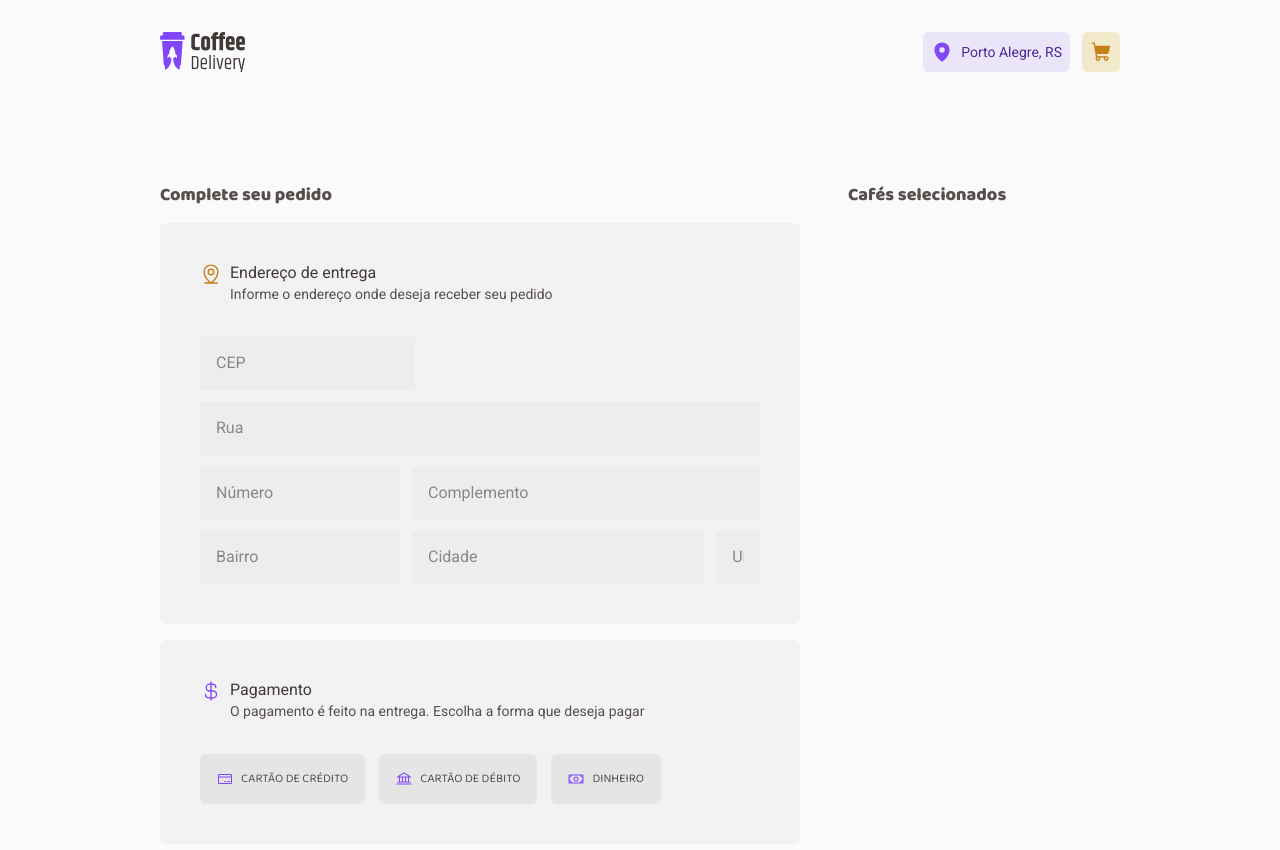
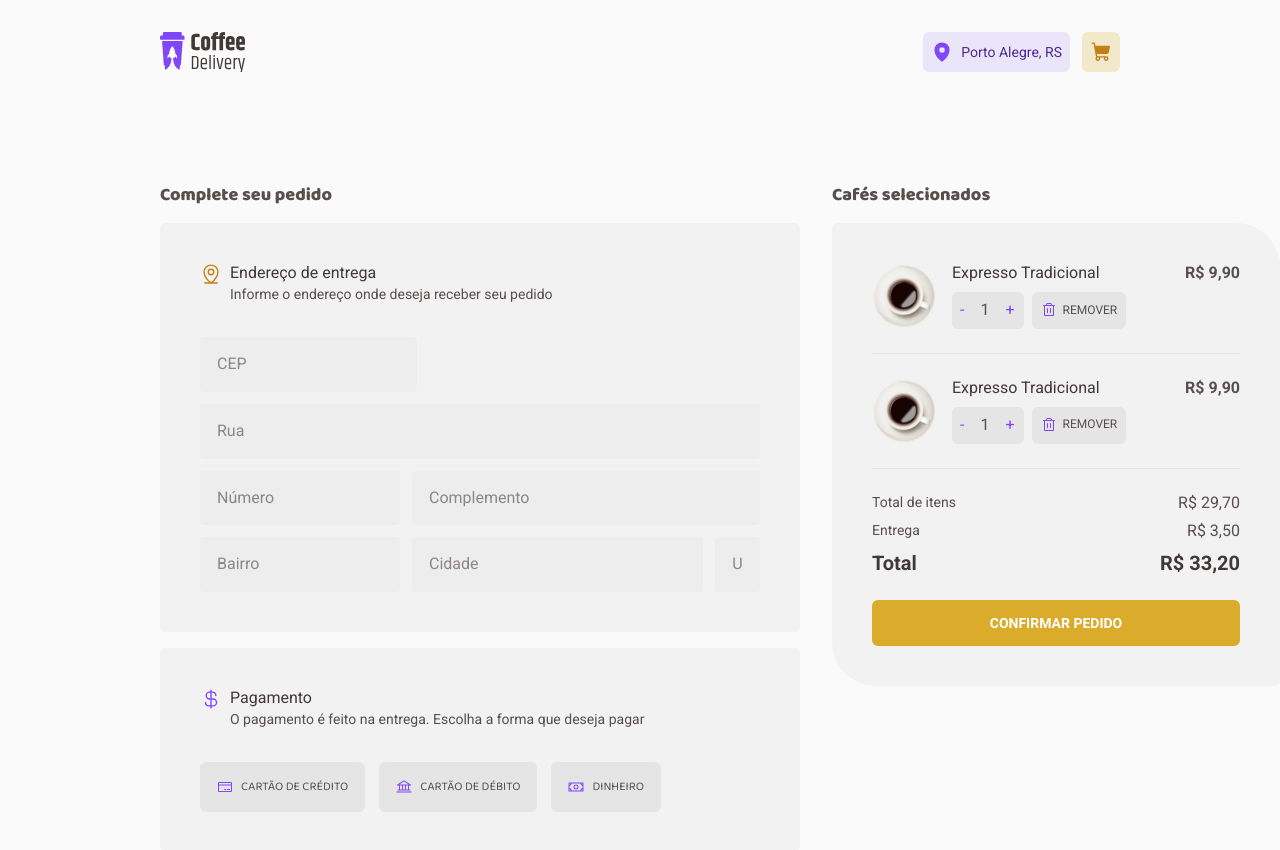
Before and after one commit to nickolasaperes/coffee-delivery-rocketseat, a React (Vite) app: page /checkout in a window 1280 px wide. Shown: the top 850 px of the page. Built offline with nearby package versions, Linux system fonts and the light colour scheme; the HTML template or start-up script is replaced by a standard one.

Commit message:
Checkout page

```diff
--- /dev/null
+++ b/src/components/CounterButton/index.tsx
@@ -0,0 +1,29 @@
+import { useState } from "react";
+import { CounterContainer } from "./styles";
+
+interface CounterButtonProps {
+  initialQuantity: number;
+}
+
+export function CounterButton({ initialQuantity }: CounterButtonProps) {
+  const [quantity, setQuantity] = useState(initialQuantity);
+
+  function increase() {
+    setQuantity((state) => state + 1)
+  }
+
+  function decrease() {
+    setQuantity((state) => {
+      if (state - 1 <= 0) return 0;
+      return state - 1;
+    })
+  }
+
+  return (
+    <CounterContainer>
+      <button onClick={decrease}>-</button>
+      <span>{quantity}</span>
+      <button onClick={increase}>+</button>
+    </CounterContainer>
+  )
+}
--- /dev/null
+++ b/src/components/CounterButton/styles.ts
@@ -0,0 +1,25 @@
+import styled from "styled-components";
+
+export const CounterContainer = styled.div`
+  display: flex;
+  align-items: center;
+  gap: 0.5rem;
+
+  max-width: 72px;
+
+  background-color: ${(props) => props.theme["base-button"]};
+  border-radius: 6px;
+
+  button {
+    background-color: ${(props) => props.theme["base-button"]};
+    color: ${(props) => props.theme.purple};
+
+    height: 100%;
+
+    cursor: pointer;
+
+    &:hover {
+      color: ${(props) => props.theme["purple-dark"]};
+    }
+  }
+`;
--- a/src/components/Header/index.tsx
+++ b/src/components/Header/index.tsx
@@ -1,14 +1,15 @@
 import { ButtonsContainer, HeaderContainer, KartButton, LocationButton } from "./styles";
 import logo from "../../assets/logo.svg";
 import { MapPin, ShoppingCart } from "@phosphor-icons/react";
+import { NavLink } from "react-router-dom";
 
 export function Header() {
   return (
     <HeaderContainer>
-      <img src={logo}/>
+      <NavLink to="/" title="Home"><img src={logo}/></NavLink>
       <ButtonsContainer>
         <LocationButton><MapPin size={22} weight="fill" /> <span>Porto Alegre, RS</span></LocationButton>
-        <KartButton><ShoppingCart size={22} weight="fill" /></KartButton>
+        <NavLink to="/checkout" title="Checkout"><KartButton><ShoppingCart size={22} weight="fill" /></KartButton></NavLink>
       </ButtonsContainer>
     </HeaderContainer>
   )
--- a/src/components/Header/styles.ts
+++ b/src/components/Header/styles.ts
@@ -5,6 +5,10 @@ export const HeaderContainer = styled.div`
   display: flex;
   justify-content: space-between;
   margin: 32px 0;
+
+  a {
+    display: flex;
+  }
 `;
 
 export const BaseButton = styled.button`
--- a/src/pages/Checkout/AddressForm/styles.ts
+++ b/src/pages/Checkout/AddressForm/styles.ts
@@ -27,13 +27,20 @@ const BaseInput = styled.input`
   outline: 0;
   padding: 1rem;
   background-color: ${(props) => props.theme["base-input"]};
-  color: ${(props) => props.theme["base-label"]};
+  color: ${(props) => props.theme["base-text"]};
+
+  border: 1px solid transparent;
+  border-radius: 4px;
 
   &::placeholder {
     color: ${(props) => props.theme["base-label"]};
   }
   &::-ms-input-placeholder { /* Edge 12 -18 */
     color: ${(props) => props.theme["base-label"]};
+  }
+
+  &:focus {
+    border: 1px solid ${(props) => props.theme["yellow-dark"]};
   }
 `
 
--- /dev/null
+++ b/src/pages/Checkout/OrderSummary/index.tsx
@@ -0,0 +1,45 @@
+import { ButtonsContainer, ConfirmButton, Item, ItemDescription, OrderSummaryContainer, PriceDescription, PriceSummary, PriceTotal, Products, RemoveButton } from "./styles";
+import americano from '../../../assets/americano.svg';
+import { CounterButton } from "../../../components/CounterButton";
+import { Trash } from "@phosphor-icons/react";
+import { NavLink } from "react-router-dom";
+
+export function OrderSummary() {
+  return (
+    <OrderSummaryContainer>
+      {/* Products */}
+      <Products>
+        {/* Item */}
+        <Item>
+          <img src={americano} />
+          <div>
+            <ItemDescription><span>Expresso Tradicional</span><span>R$ 9,90</span></ItemDescription>
+            <ButtonsContainer>
+              <CounterButton initialQuantity={1} />
+              <RemoveButton><Trash size={16} />REMOVER</RemoveButton>
+            </ButtonsContainer>
+          </div>
+        </Item>
+        <Item>
+          <img src={americano} />
+          <div>
+            <ItemDescription><span>Expresso Tradicional</span><span>R$ 9,90</span></ItemDescription>
+            <ButtonsContainer>
+              <CounterButton initialQuantity={1} />
+              <RemoveButton><Trash size={16} />REMOVER</RemoveButton>
+            </ButtonsContainer>
+          </div>
+        </Item>
+      </Products>
+
+      {/* Price summary */}
+      <PriceSummary>
+        <PriceDescription><span>Total de itens</span><span>R$ 29,70</span></PriceDescription>
+        <PriceDescription><span>Entrega</span><span>R$ 3,50</span></PriceDescription>
+        <PriceTotal><span>Total</span><span>R$ 33,20</span></PriceTotal>
+      </PriceSummary>
+
+      <NavLink to="/success" title="Checkout Success"><ConfirmButton>Confirmar Pedido</ConfirmButton></NavLink>
+    </OrderSummaryContainer>
+  )
+}
--- /dev/null
+++ b/src/pages/Checkout/OrderSummary/styles.ts
@@ -0,0 +1,146 @@
+import styled from "styled-components";
+
+export const OrderSummaryContainer = styled.div`
+  display: flex;
+  flex-direction: column;
+  gap: 1.5rem;
+
+  margin-top: 1rem;
+  padding: 2.5rem;
+  min-width: 448px;
+
+  background-color: ${(props) => props.theme["base-card"]};
+  border-radius: 6px 44px;
+
+  form {
+    display: flex;
+    flex-direction: column;
+    gap: 0.75rem;
+  }
+
+  p {
+    display: flex;
+    gap: 0.75rem;
+  }
+`;
+
+export const Products = styled.div`
+  display: flex;
+  flex-direction: column;
+
+  gap: 1.5rem;
+`;
+
+export const Item = styled.div`
+  display: flex;
+  align-items: center;
+  justify-content: center;
+  gap: 1rem;
+  padding-bottom: 1.5rem;
+
+
+  font-family: 'Roboto', sans-serif;
+
+  border-bottom: 1px solid ${(props) => props.theme["base-button"]};
+
+  img {
+    width: 64px;
+    height: 64px;
+  }
+
+  div {
+    width: 100%;
+  }
+`;
+export const ItemDescription = styled.div`
+  color: ${(props) => props.theme["base-subtitle"]};
+  display: flex;
+  justify-content: space-between;
+
+  :last-child {
+    color: ${(props) => props.theme["base-text"]};
+    font-weight: 900;
+  }
+`;
+
+export const ButtonsContainer = styled.div`
+  display: flex;
+  margin-top: 0.5rem;
+  gap: 0.5rem;
+`;
+
+export const RemoveButton = styled.button`
+  background-color: ${(props) => props.theme["base-button"]};
+  color: ${(props) => props.theme["base-text"]};
+  font-size: 0.75rem;
+
+  display: flex;
+  align-items: center;
+  justify-content: center;
+  gap: 0.35rem;
+
+  cursor: pointer;
+
+  border: 1px solid transparent;
+
+  :first-child {
+    color: ${(props) => props.theme["purple"]};
+    margin-top: -1px;
+  }
+
+  &:hover {
+    background-color: ${(props) => props.theme["base-hover"]};
+  }
+
+  &:active {
+    background-color: ${(props) => props.theme["purple-light"]};
+    border: 1px solid ${(props) => props.theme["purple"]};
+  }
+`;
+
+export const PriceSummary = styled.div`
+  display: flex;
+  flex-direction: column;
+  gap: 0.5rem;
+
+  font-family: 'Roboto', sans-serif;
+`;
+
+export const PriceDescription = styled.div`
+  display: flex;
+  justify-content: space-between;
+
+
+  :first-child {
+    font-size: 0.875rem;
+  }
+`;
+
+export const PriceTotal = styled.div`
+  display: flex;
+  justify-content: space-between;
+
+  font-size: 1.25rem;
+  font-weight: 900;
+
+  color: ${(props) => props.theme["base-subtitle"]};
+`;
+
+export const ConfirmButton = styled.button`
+  align-self: center;
+  width: 100%;
+  height: 46px;
+
+  background-color: ${(props) => props.theme["yellow"]};
+  color: ${(props) => props.theme["white"]};
+
+  font-size: 0.875rem;
+  font-weight: 900;
+  text-transform: uppercase;
+
+  cursor: pointer;
+
+  &:hover {
+    background-color: ${(props) => props.theme["yellow-dark"]};
+  }
+`;
--- a/src/pages/Checkout/index.tsx
+++ b/src/pages/Checkout/index.tsx
@@ -1,18 +1,20 @@
-import { AddressContainer, CheckoutContainer, KartContainer } from "./styles";
+import { CheckoutContainer } from "./styles";
 import { AddressForm } from "./AddressForm";
 import { PaymentMethod } from "./PaymentMethod";
+import { OrderSummary } from "./OrderSummary";
 
 export function Checkout() {
   return (
     <CheckoutContainer>
-      <AddressContainer>
+      <div>
         <h2>Complete seu pedido</h2>
         <AddressForm />
         <PaymentMethod />
-      </AddressContainer>
-      <KartContainer>
+      </div>
+      <div>
         <h2>Cafés selecionados</h2>
-      </KartContainer>
+        <OrderSummary />
+      </div>
     </CheckoutContainer>
   )
 }
--- a/src/pages/Checkout/styles.ts
+++ b/src/pages/Checkout/styles.ts
@@ -5,7 +5,7 @@ export const CheckoutContainer = styled.div`
   display: grid;
   grid-template-columns: 1.5fr 1fr;
 
-  grid-gap: 3rem;
+  grid-gap: 2rem;
 
   font-family: 'Baloo 2', monospace;
   margin: 7rem 0;
@@ -15,6 +15,3 @@ export const CheckoutContainer = styled.div`
     font-weight: 900;
   }
 `;
-
-export const AddressContainer = styled.div``;
-export const KartContainer = styled.div``;
--- a/src/pages/Home/Product/index.tsx
+++ b/src/pages/Home/Product/index.tsx
@@ -1,6 +1,7 @@
 import { ShoppingCart } from "@phosphor-icons/react";
-import { Badges, ButtonContainer, CounterContainer, Description, Footer, KartButton, Price, ProductContainer, Title } from "./styles";
+import { Badges, ButtonContainer, Description, Footer, KartButton, Price, ProductContainer, Title } from "./styles";
 import { ProductBadge } from "../ProductBadge";
+import { CounterButton } from "../../../components/CounterButton";
 
 
 interface Badge {
@@ -32,11 +33,7 @@ export function Product({ imgSrc, title, description, badges, price, initialQuan
           <Footer>
             <Price><span>R$</span> <span>{price}</span></Price>
             <ButtonContainer>
-              <CounterContainer>
-                <button>-</button>
-                <span>{initialQuantity}</span>
-                <button>+</button>
-              </CounterContainer>
+              <CounterButton initialQuantity={initialQuantity} />
               <KartButton><ShoppingCart size={20} weight="fill" /></KartButton>
             </ButtonContainer>
           </Footer>
--- a/src/pages/Home/Product/styles.ts
+++ b/src/pages/Home/Product/styles.ts
@@ -69,28 +69,6 @@ export const ButtonContainer = styled.span`
   gap: 0.5rem;
 `;
 
-export const CounterContainer = styled.div`
-  display: flex;
-  align-items: center;
-  gap: 0.5rem;
-
-  background-color: ${(props) => props.theme["base-button"]};
-  border-radius: 6px;
-
-  button {
-    background-color: ${(props) => props.theme["base-button"]};
-    color: ${(props) => props.theme.purple};
-
-    height: 100%;
-
-    cursor: pointer;
-
-    &:hover {
-      background-color: ${(props) => props.theme["base-hover"]};
-    }
-  }
-`;
-
 export const KartButton = styled.button`
   display: flex;
   align-items: center;
```
